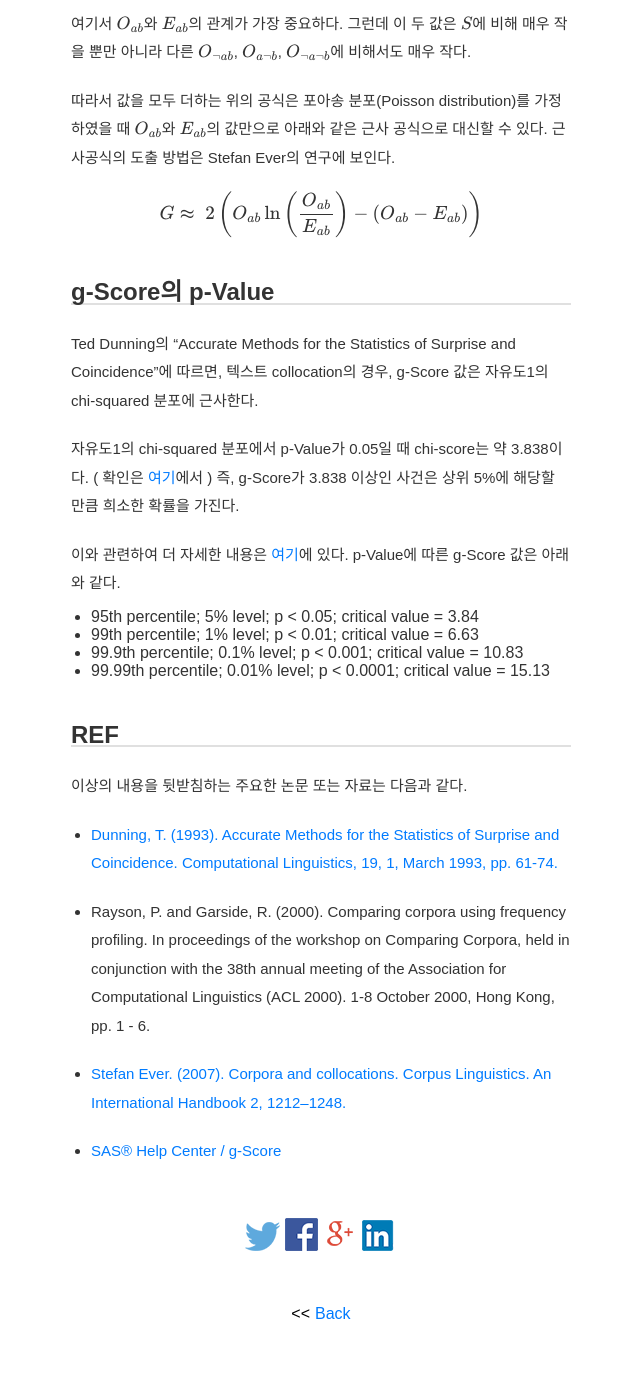
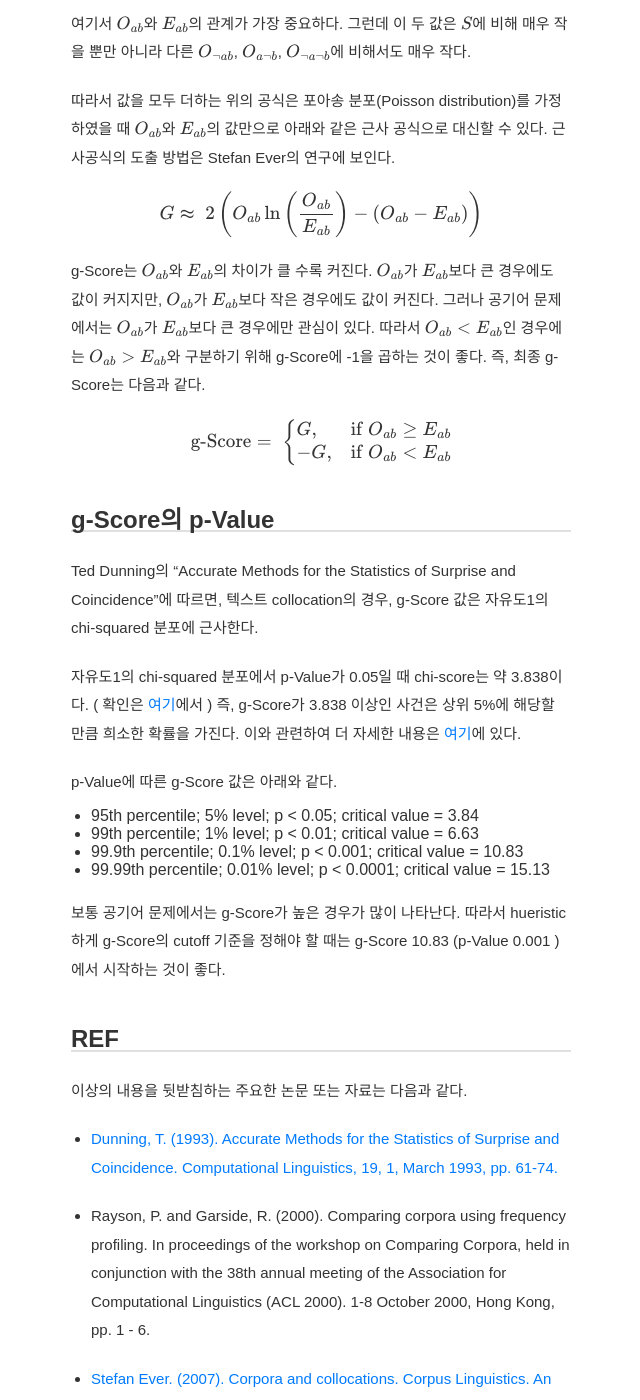
Before and after one commit to pinedance/blog, a Jekyll site: the page built from _posts/NLPs/2020-06-05-collocation-G-score-p-value.md, in a window 1280 px wide and 1400 px high, scrolled down 2149 px. Shown: the whole window, without its empty margins (319-959 px from the left). Built offline with Jekyll 4.4.1, drawn with Linux system fonts in a browser that asks for light colours; some web fonts are replaced; formulas are drawn with MathJax 3; comment, search, counter and statistics services are not loaded; before the commit the page ends 3517 px from its top, so only the background shows below that; some of the changed text lies outside the part shown.

Commit message:
update old post

```diff
--- a/_posts/NLPs/2020-06-05-collocation-G-score-p-value.md
+++ b/_posts/NLPs/2020-06-05-collocation-G-score-p-value.md
@@ -37,7 +37,7 @@
 관찰값을 바탕으로 기대값을 구할 수 있다. 예를 들어 $E_{ab}$는 아래와 같이 구한다.
 
 $$
-E_{ab} = \left(\frac{A}{S}\right)\left(\frac{B}{S}\right)
+E_{ab} = S\left(\frac{A}{S}\right)\left(\frac{B}{S}\right)
 $$
 
 |        | TERMa | TERM^a | MARGIN  |
@@ -63,18 +63,30 @@
 G  \thickapprox  \; 2 \left( O_{ab} \ln\left(\frac{O_{ab}}{E_{ab}}\right) - ( O_{ab} - E_{ab} ) \right)
 $$
 
+g-Score는 $O_{ab}$와 $E_{ab}$의 차이가 클 수록 커진다. $O_{ab}$가 $E_{ab}$보다 큰 경우에도 값이 커지지만, $O_{ab}$가 $E_{ab}$보다 작은 경우에도 값이 커진다. 그러나 공기어 문제에서는 $O_{ab}$가 $E_{ab}$보다 큰 경우에만 관심이 있다. 따라서 $O_{ab} < E_{ab}$인 경우에는 $O_{ab} > E_{ab}$와 구분하기 위해 g-Score에 -1을 곱하는 것이 좋다. 즉, 최종 g-Score는 다음과 같다.
+
+$$
+\text{g-Score}  =  \; \begin{cases}
+   G, & \text{if } O_{ab} \geq E_{ab} \\
+   -G, & \text{if } O_{ab} < E_{ab}
+  \end{cases}
+$$
+
+
 ## g-Score의 p-Value
 
 Ted Dunning의 "Accurate Methods for the Statistics of Surprise and Coincidence"에 따르면, 텍스트 collocation의 경우, g-Score 값은 자유도1의 chi-squared 분포에 근사한다.
 
-자유도1의 chi-squared 분포에서 p-Value가 0.05일 때 chi-score는 약 3.838이다. ( 확인은 [여기](http://www.statdistributions.com/chisquare?p=0.05&df=1)에서 ) 즉, g-Score가 3.838 이상인 사건은 상위 5%에 해당할 만큼 희소한 확률을 가진다.
+자유도1의 chi-squared 분포에서 p-Value가 0.05일 때 chi-score는 약 3.838이다. ( 확인은 [여기](http://www.statdistributions.com/chisquare?p=0.05&df=1)에서 ) 즉, g-Score가 3.838 이상인 사건은 상위 5%에 해당할 만큼 희소한 확률을 가진다. 이와 관련하여 더 자세한 내용은 [여기](http://ucrel.lancs.ac.uk/llwizard.html)에 있다.
 
-이와 관련하여 더 자세한 내용은 [여기](http://ucrel.lancs.ac.uk/llwizard.html)에 있다. p-Value에 따른 g-Score 값은 아래와 같다.
+p-Value에 따른 g-Score 값은 아래와 같다.
 
 * 95th percentile; 5% level; p < 0.05; critical value = 3.84
 * 99th percentile; 1% level; p < 0.01; critical value = 6.63
 * 99.9th percentile; 0.1% level; p < 0.001; critical value = 10.83
 * 99.99th percentile; 0.01% level; p < 0.0001; critical value = 15.13
+
+보통 공기어 문제에서는 g-Score가 높은 경우가 많이 나타난다. 따라서 hueristic하게 g-Score의 cutoff 기준을 정해야 할 때는 g-Score 10.83 (p-Value 0.001 )에서 시작하는 것이 좋다.
 
 ## REF
 
```
Also changed, not shown: other parts of _posts/NLPs/2020-06-05-collocation-G-score-p-value.md (+2 -2 lines).
